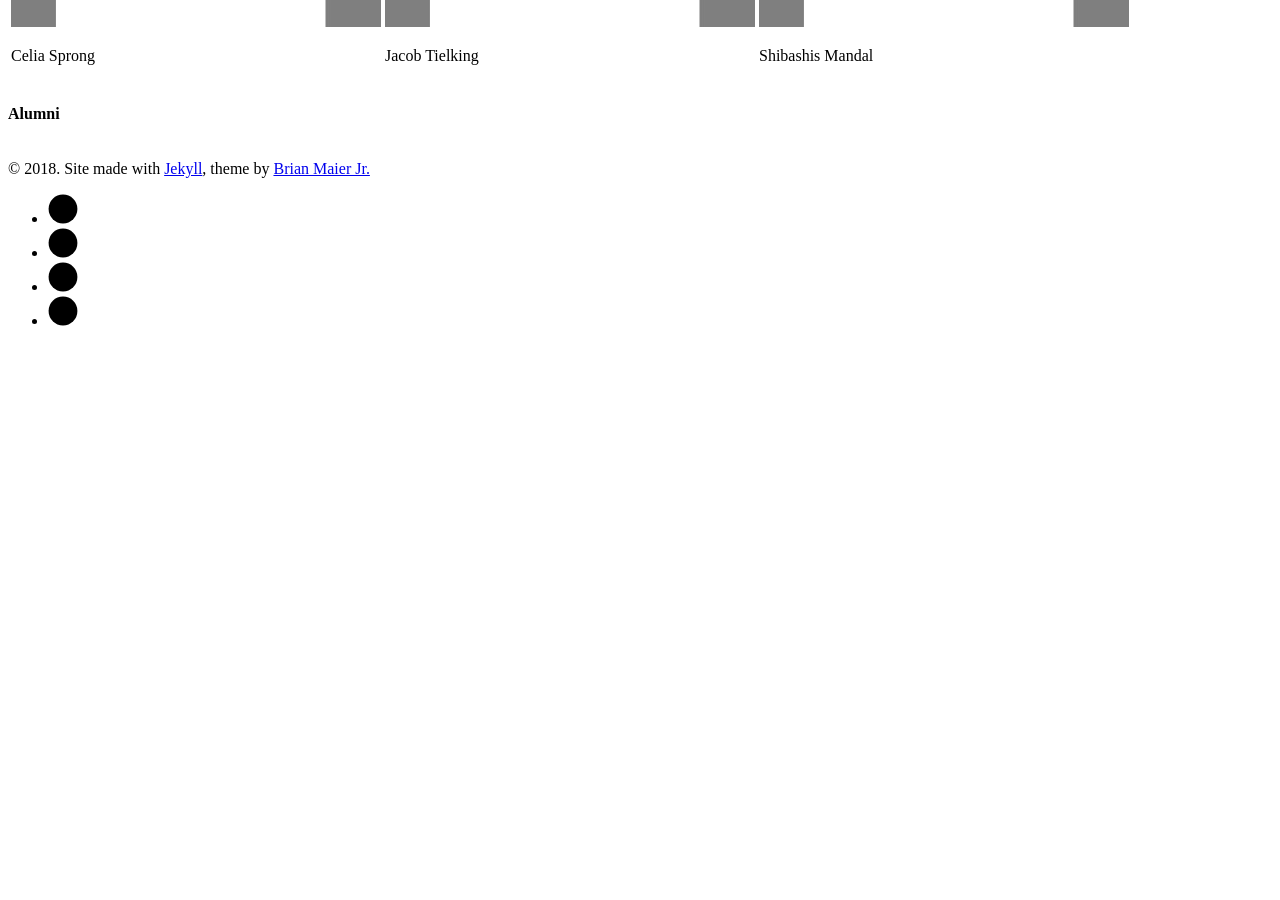
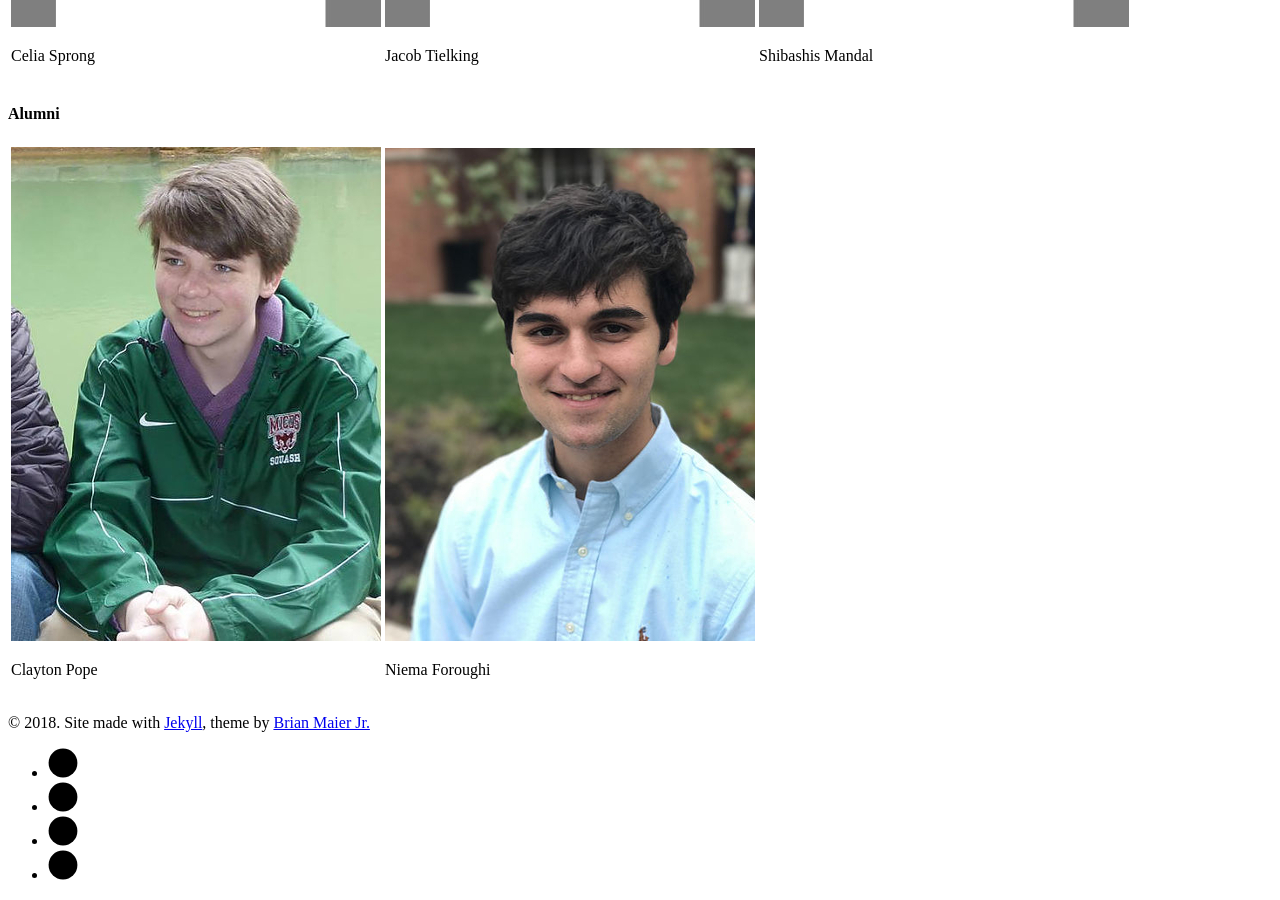
Before and after one commit to MICDSRobotics-5190/MICDSRobotics-5190.github.io, a Jekyll site: the page built from about.md, in a window 1280 px wide and 900 px high, scrolled down 5121 px. Built offline with Jekyll 4.4.1, drawn with Linux system fonts in a browser that asks for light colours; nearby versions of some CDN libraries; before the commit the page ends 5467 px from its top, so only the background shows below that.

Commit message:
put alums in the alums

```diff
--- a/_data/alumni.yml
+++ b/_data/alumni.yml
@@ -1 +1,7 @@
 - group: "Alumni"
+  people:
+    - row:
+        - name: Clayton Pope
+          picture: assets/img/alumni/sized/clayton.jpg
+        - name: Niema Foroughi
+          picture: assets/img/alumni/sized/niema.jpg
--- a/_data/members.yml
+++ b/_data/members.yml
@@ -42,7 +42,6 @@
           picture: assets/img/team/sized/na.jpg
         - name: Cassidy Kearins
           picture: assets/img/team/sized/na.jpg
-
     - row:
         - name: Benjamin Hollander-Bodie
           picture: assets/img/team/sized/na.jpg
```
Also changed, not shown: assets/img/alumni/clayton.jpg (renamed from assets/img/team/clayton.jpg), assets/img/alumni/niema.jpg (renamed from assets/img/team/niema.jpg), assets/img/alumni/sized/clayton.jpg (added), assets/img/alumni/sized/niema.jpg (added).
